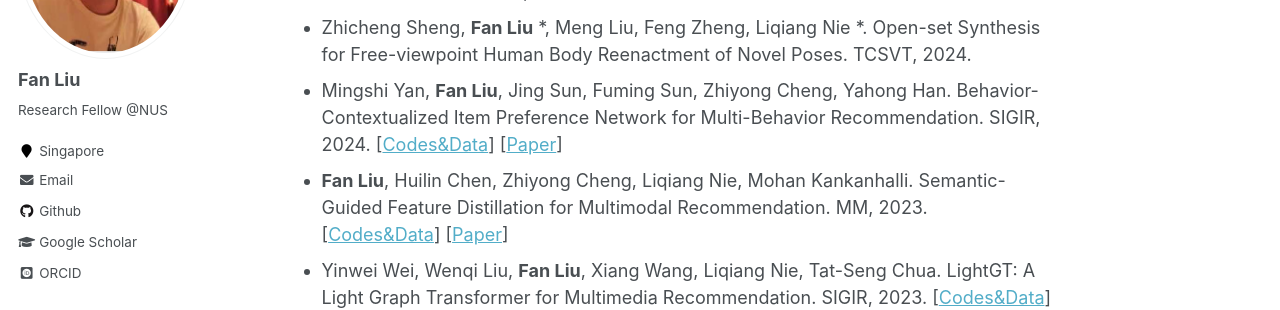
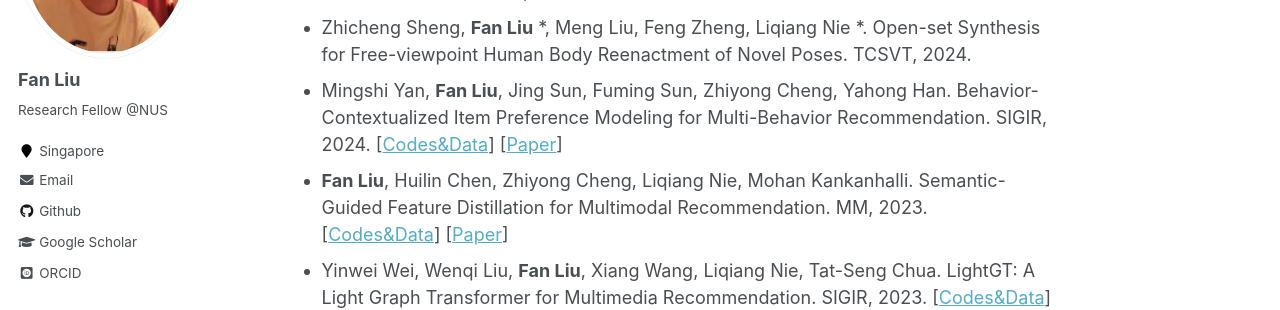
Before and after one commit to liufancs/liufancs.github.io, a Jekyll site: the page built from _pages/about.md, in a window 1280 px wide and 900 px high, scrolled down 1275 px. Shown: the part 180-490 px from the top of the window. Built offline with Jekyll 4.4.1, drawn with Linux system fonts in a browser that asks for light colours; some web fonts are replaced.

Commit message:
Update about.md

```diff
--- a/_pages/about.md
+++ b/_pages/about.md
@@ -37,7 +37,7 @@ I am currently a Research Fellow with [Prof. Mohan Kankanhalli](https://www.comp
 * **Fan Liu**, Shuai Zhao, Zhiyong Cheng, Liqiang Nie, Mohan Kankanhalli. Cluster-based Graph Collaborative Filtering. Arxiv, 2024.
 * Zhenyang Li, **Fan Liu**, Yinwei Wei, Zhiyong Cheng, Liqiang Nie, Mohan Kankanhalli. Attribute-driven Disentangled Representation Learning for Multimodal Recommendation. Arxiv, 2024.
 * Zhicheng Sheng, **Fan Liu** *, Meng Liu, Feng Zheng, Liqiang Nie *. Open-set Synthesis for Free-viewpoint Human Body Reenactment of Novel Poses. TCSVT, 2024.
-* Mingshi Yan, **Fan Liu**, Jing Sun, Fuming Sun, Zhiyong Cheng, Yahong Han. Behavior-Contextualized Item Preference Network for Multi-Behavior Recommendation. SIGIR, 2024. [[Codes&Data](https://github.com/MingshiYan/BIPN)] [[Paper](https://arxiv.org/abs/2404.18166)]
+* Mingshi Yan, **Fan Liu**, Jing Sun, Fuming Sun, Zhiyong Cheng, Yahong Han. Behavior-Contextualized Item Preference Modeling for Multi-Behavior Recommendation. SIGIR, 2024. [[Codes&Data](https://github.com/MingshiYan/BIPN)] [[Paper](https://arxiv.org/abs/2404.18166)]
 * **Fan Liu**, Huilin Chen, Zhiyong Cheng, Liqiang Nie, Mohan Kankanhalli. Semantic-Guided Feature Distillation for Multimodal
 Recommendation. MM, 2023. [[Codes&Data](https://github.com/HuilinChenJN/SGFD)] [[Paper](https://arxiv.org/pdf/2308.03113.pdf)]
 * Yinwei Wei, Wenqi Liu, **Fan Liu**, Xiang Wang, Liqiang Nie, Tat-Seng Chua. LightGT: A Light Graph Transformer for Multimedia Recommendation. SIGIR, 2023. [[Codes&Data](https://github.com/Liuwq-bit/LightGT)] [[Paper](https://dl.acm.org/doi/abs/10.1145/3539618.3591716)]
```
